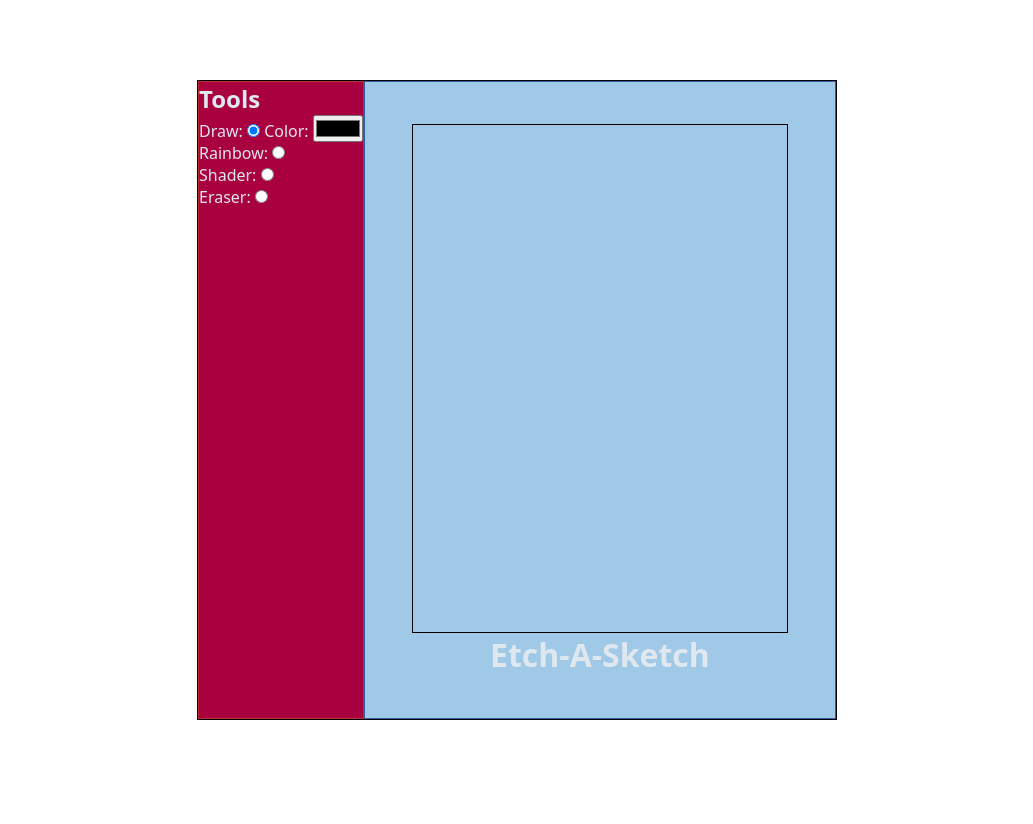
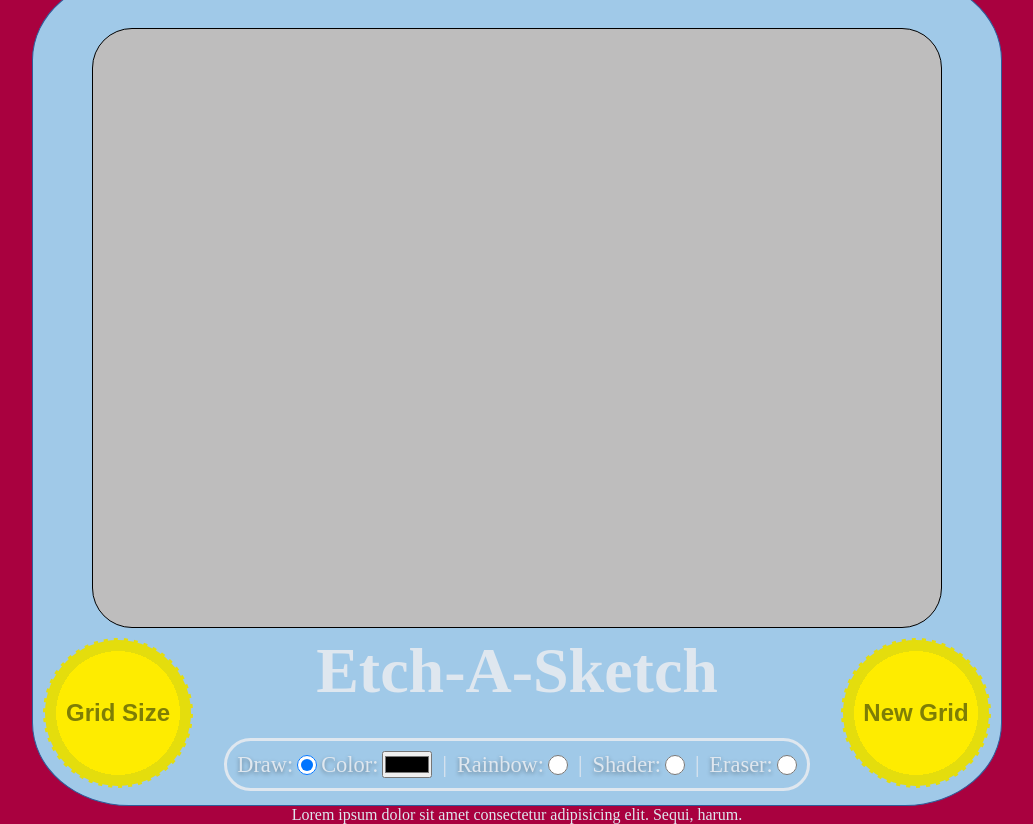
Before and after one commit to Diegoalexandre182/Etch-a-Sketch, a plain HTML site: page index.html in a window 1280 px wide. Shown: the whole page, without its empty margins (123-1156 px from the left). Before the commit the page ends 800 px from the top, so only its background shows below. Drawn offline with Linux system fonts and the light colour scheme.

Commit message:
Create the initial layout for the user interface.

```diff
--- a/index.html
+++ b/index.html
@@ -8,37 +8,52 @@
 </head>
 <body>
     <main>
+
+        <div class="container">
+
+            <div class="grid">
+
+            </div>
+
+            <div class="containerBtn">
+
+                <button class="gridSize gridBtn">Grid Size</button>
+
                 <div class="toolbar">
-            <h2>Tools</h2>
-            <div>
+
+                    <h1>Etch-A-Sketch</h1>
+
+                    <div class="tools">
+
+                        <div class="btnWrapper">
                             <label for="drawColor">Draw:</label>
                             <input type="radio" name="options" id="drawColor" checked>
                             <label for="color">Color:</label>
                             <input type="color" name="options" id="color">
-            </div>
-
-            <div>
+                        </div> |
+                        <div class="btnWrapper">
                             <label for="rainbow">Rainbow:</label>
                             <input type="radio" name="options" id="rainbow">
-            </div>
-
-            <div>
+                        </div>|
+                        <div class="btnWrapper">
                             <label for="shader">Shader: </label>
                             <input type="radio" name="options" id="shader">
-            </div>
-
-            <div>
+                        </div>|
+                        <div class="btnWrapper">
                             <label for="erase">Eraser:</label>
                             <input type="radio" name="options" id="erase">
                         </div>
                     </div>
-        <div class="container">
-            <div class="grid">
+                </div>
+
+                <button class="newGrid gridBtn">New Grid</button>
 
             </div>
-            <h1>Etch-A-Sketch</h1>
         </div>
     </main>
+    <footer>
+        Lorem ipsum dolor sit amet consectetur adipisicing elit. Sequi, harum.
+    </footer>
 
     <script defer src="./code.js"></script>
 </body>
--- a/style.css
+++ b/style.css
@@ -1,5 +1,6 @@
 :root {
     --main-color: rgb(160, 201, 232);
+    --light-gray: rgb(190, 189, 189);
     --yellow-100: rgb(254, 236, 0);
     --blue-light: rgb(223, 231, 239);
     --red-medium: rgb(169, 1, 63);
@@ -16,23 +17,18 @@ html,
 body {
     height: 100%;
     display: flex;
+    flex-direction: column;
     justify-content: center;
     align-items: center;
-    font-family: system-ui, -apple-system, BlinkMacSystemFont, 'Segoe UI', Roboto, Oxygen, Ubuntu, Cantarell, 'Open Sans', 'Helvetica Neue', sans-serif;
+    /* font-family: cursive; */
     color: var(--blue-light);
+    background-color: var(--red-medium);
 }
 
 main {
-    border: 1px solid black;
-    height: 80vh;
-    width: 50vw;
+    width: 970px;
     display: flex;
-}
-
-.toolbar {
-    border: 1px solid rgb(187, 47, 47);
-    background-color: var(--red-medium);
-
+    min-height: fit-content;
 }
 
 .container {
@@ -42,11 +38,79 @@ main {
     display: flex;
     flex-direction: column;
     align-items: center;
-    justify-content: center;
+    /* justify-content: center; */
+    border-radius: 10%;
 }
 
 .grid {
-    width: 80%;
-    height: 80%;
+    background-color: var(--light-gray);
+    border-radius: 40px;
+    width: 850px;
+    min-height: 600px;
+    margin-top: 50px;
     border: 1px solid black;
 }
+
+.toolbar {
+    width: 100%;
+    display: flex;
+    flex-direction: column;
+    align-items: center;
+    /* border: 1px solid rgb(187, 47, 47); */
+    font-size: 2rem;
+}
+
+.toolbar h1 {
+    margin-bottom: 30px;
+}
+
+
+.tools {
+    border: 3px solid var(--blue-light);
+    padding: 10px;
+    border-radius: 60px;
+    display: flex;
+    justify-content: center;
+    gap: 10px;
+    align-items: baseline;
+    font-size: 1.4rem;
+}
+
+input[type=radio]{
+    width: 20px;
+    height: 20px;
+}
+.btnWrapper{
+    display: flex;
+    align-items: center;
+    gap: 4px;
+    text-shadow: 0px 2px 4px rgba(0, 0, 0, 0.377);
+}
+.btnWrapper label:hover {
+    cursor: pointer;
+}
+
+.containerBtn {
+    width: 100%;
+    margin-top: auto;
+    padding-bottom: 7px;
+    display: flex;
+    justify-content: space-between;
+    align-items: center;
+}
+
+.gridBtn {
+    width: 150px;
+    height: 150px;
+    /* background-color: var(--yellow-100); */
+    background: radial-gradient(circle, var(--yellow-100)60%, rgb(228, 221, 13)30% );
+    border-radius: 50%;
+    flex-shrink: 0;
+    margin: 10px;
+    border: 2px dashed var(--main-color);
+    /* box-shadow: 0px 9px 5px 0px rgba(0, 0, 0, 0.137); */
+    font-size: 1.5rem;
+    font-weight: bold;
+    color: rgb(126, 126, 6);
+
+}
```
Lines whose indentation alone changed are shown as unchanged.
